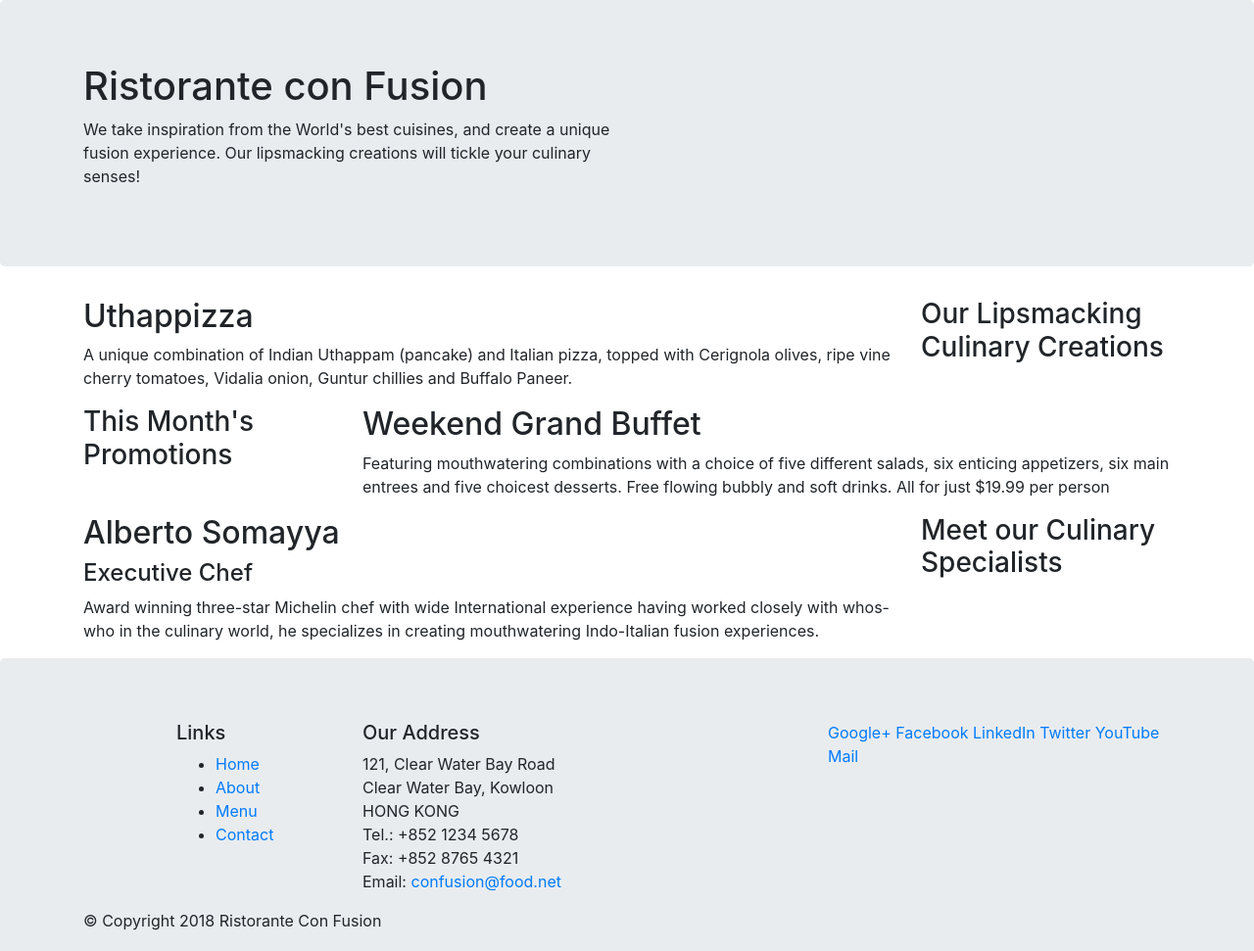
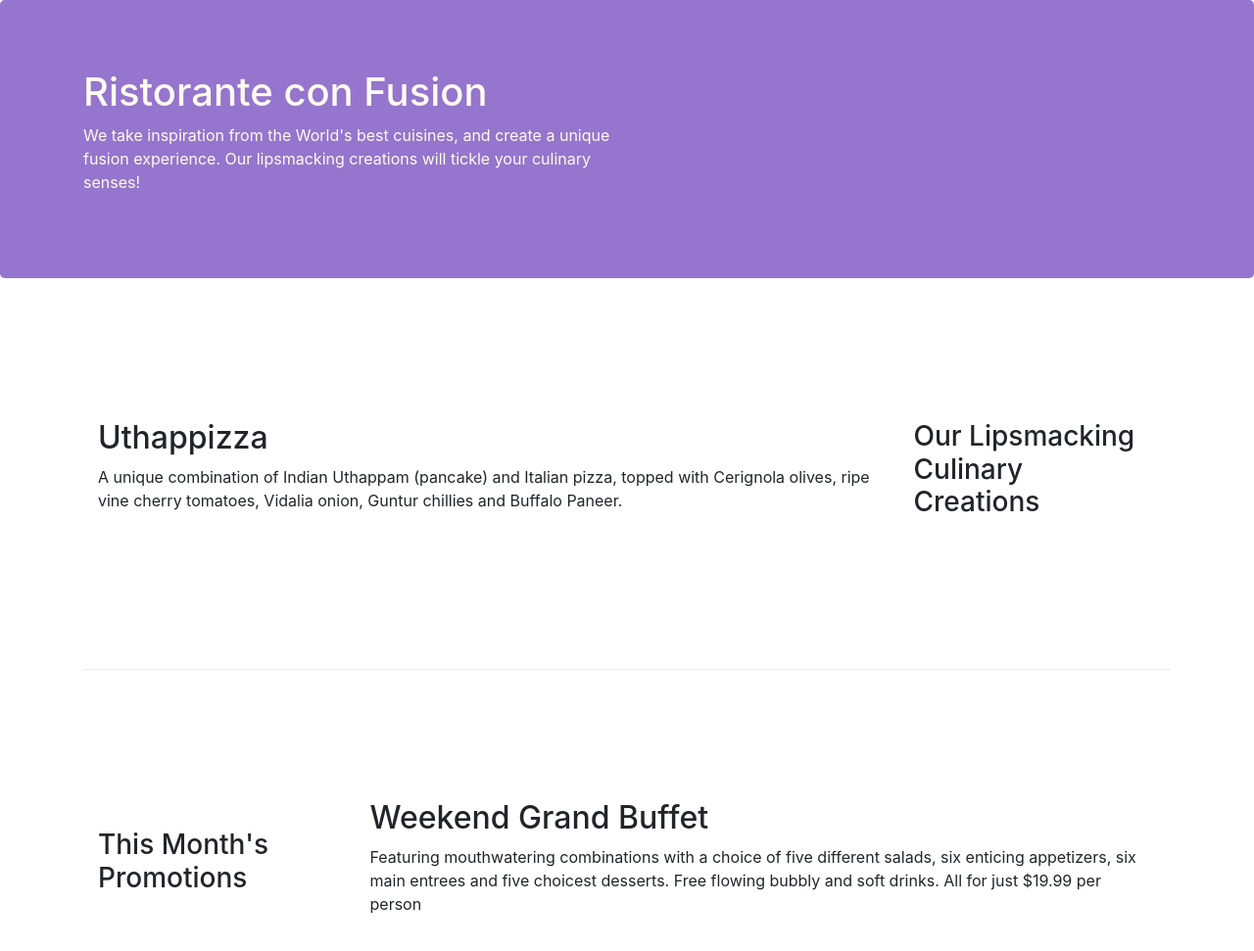
Before and after one commit to raopg/BootstrapCourse, a website: page index.html in a window 1280 px wide. Shown: the top 971 px of the page at 98% size. Drawn offline with nearby package versions, Linux system fonts and the light colour scheme.

Commit message:
Bootstrap Grid Pt2

```diff
--- a/index.html
+++ b/index.html
@@ -9,6 +9,8 @@
 
        <!-- Bootstrap CSS -->
        <link rel="stylesheet" href="node_modules/bootstrap/dist/css/bootstrap.min.css">
+       <!-- Custom styling-->
+       <link rel = "stylesheet" href= "static/styles.css">
     <title>Ristorante Con Fusion</title>
 </head>
 
@@ -28,7 +30,7 @@
     </header>
 
     <div class = "container">
-        <div class = "row">
+        <div class = "row row-content align-items-center">
             <div class = "col-12 col-sm-4 order-sm-last col-md-3">
                 <h3>Our Lipsmacking Culinary Creations</h3>
             </div>
@@ -39,7 +41,7 @@
         </div>
 
 
-        <div  class = "row">
+        <div class = "row row-content align-items-center">
             <div class = "col-12 col-sm-4 col-md-3">
                 <h3>This Month's Promotions</h3>
             </div>
@@ -49,7 +51,7 @@
             </div>
         </div>
 
-        <div class = "row">
+        <div class = "row row-header align-items-center">
             <div class = "col-12 col-sm-4 order-sm-last col-md-3">
                 <h3>Meet our Culinary Specialists</h3>
             </div>
@@ -61,12 +63,12 @@
         </div>
     </div>
 
-    <footer class = "jumbotron">
+    <footer class = "footer">
         <div class = "container">
             <div class = "row">
                 <div class = "col-4 offset-1 col-sm-2">
                     <h5>Links</h5>
-                    <ul>
+                    <ul class = "list-unstyled">
                         <li><a href="#">Home</a></li>
                         <li><a href="#">About</a></li>
                         <li><a href="#">Menu</a></li>
@@ -84,8 +86,8 @@
 		              Email: <a href="mailto:confusion@food.net">confusion@food.net</a>
 		           </address>
                 </div>
-                <div class = "col-12 col-sm-4">
-                    <div>
+                <div class = "col-12 col-sm-4 align-self-center">
+                    <div class= "text-center">
                         <a href="http://google.com/+">Google+</a>
                         <a href="http://www.facebook.com/profile.php?id=">Facebook</a>
                         <a href="http://www.linkedin.com/in/">LinkedIn</a>
@@ -96,7 +98,7 @@
                 </div>
            </div>
            <div class = "row">
-                <div class = "col-auto">
+                <div class = "col-auto justify-content-center">
                     <p>© Copyright 2018 Ristorante Con Fusion</p>
                 </div>
            </div>
--- /dev/null
+++ b/static/styles.css
@@ -0,0 +1,31 @@
+.row_header{
+    margin: 0px auto;
+    padding: 0px auto;
+
+}
+
+.row-content{
+    margin: 0px auto;
+    padding: 50px 0px 50px 0px;
+    border-bottom: 1px ridge;
+    min-height: 400px;
+}
+
+.footer{
+    background-color: #D1C4E9;
+    margin: 0px auto;
+    padding: 20px 0px 20px 0px;
+}
+
+.jumbotron{
+    padding: 70px 30px 70px 30px;
+    margin: 0px auto;
+    background: #9575CD;
+    color: floralwhite;
+}
+
+.address {
+    font-size: 80%;
+    margin: 0px;
+    color: black;
+}
```
